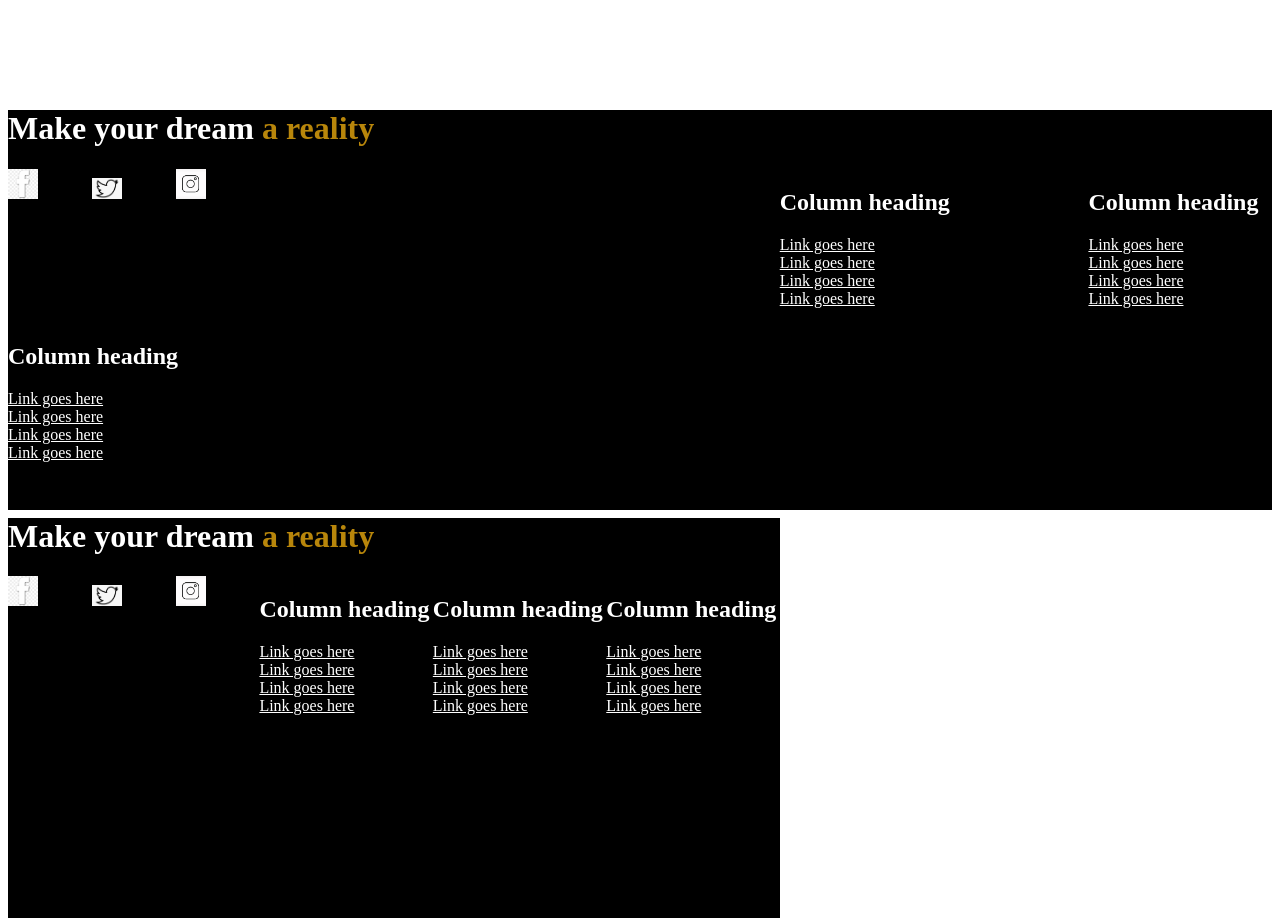
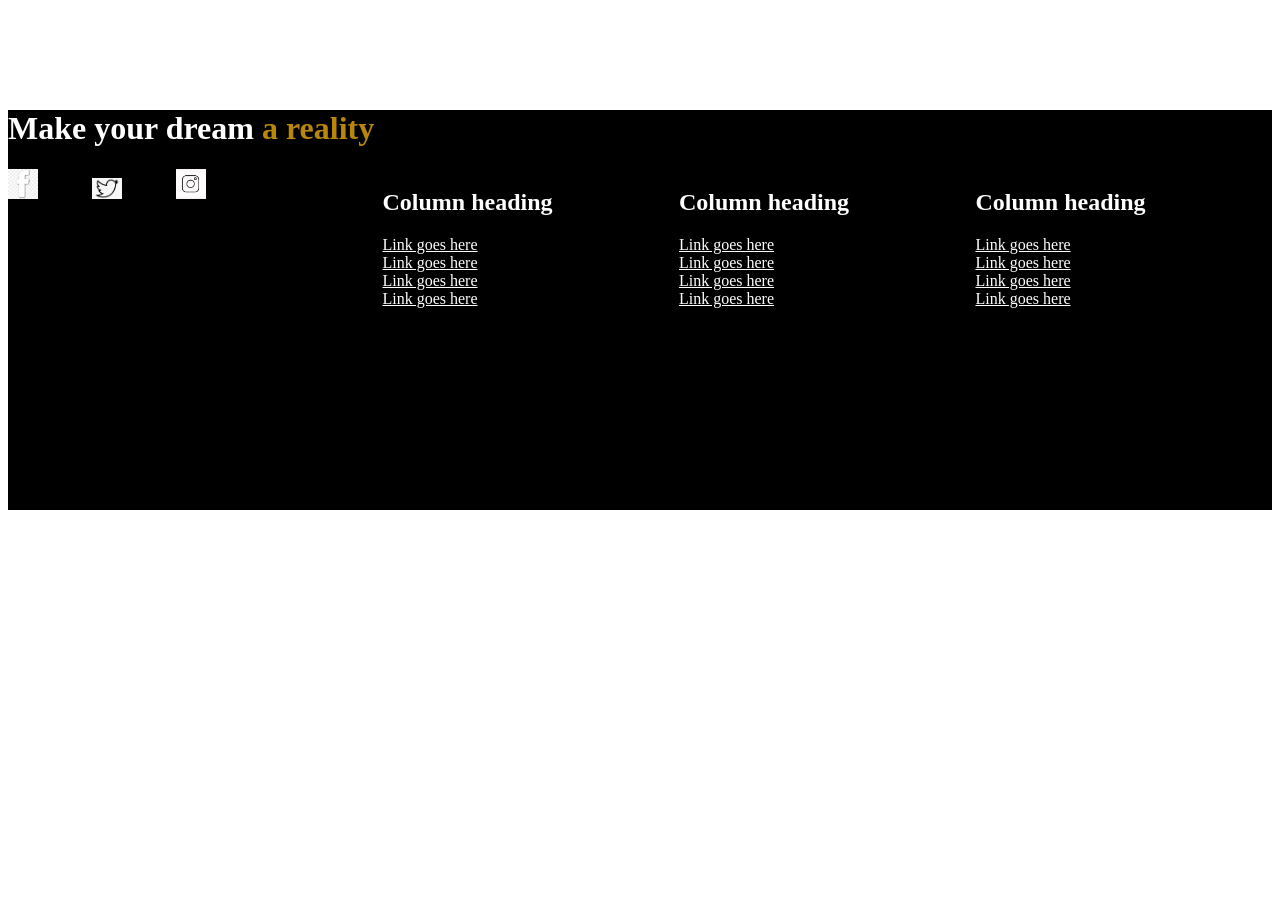
Before and after one commit to MarkBrianK/Select-Plug, a plain HTML site: page movers.html in a window 1280 px wide. Shown: the part 1972-2890 px from the top of the page. After the commit the page ends 2490 px from the top, so only its background shows below. Drawn offline with Linux system fonts and the light colour scheme.

Commit message:
Update movers.html

```diff
--- a/movers.html
+++ b/movers.html
@@ -167,44 +167,7 @@
             <a href="#">Link goes here</a>
         </p>
     </div>
-    <div class="container3">
-        <h1>Make your dream<span> a reality</span></h1>
-        <div class="grid-container3">
-            <div>
-                <div class="links">
-                    <img src="./Assets/Images/Facebook.png" alt="fb">
-                    <img src="./Assets/Images/Titwer.png" alt="tw">
-                    <img src="./Assets/Images/ig.png" alt="">
-                </div>
-            </div>
-            <div>
-                <h2>Column heading</h2>
-                <p>
-                    <a href="#">Link goes here</a> <br>
-                    <a href="#">Link goes here</a><br>
-                    <a href="#">Link goes here</a><br>
-                    <a href="#">Link goes here</a>
-                </p>
-            </div>
-<<<<<<< HEAD
-            <div>
-                <h2>Column heading</h2>
-                <p>
-                    <a href="#">Link goes here</a> <br>
-                    <a href="#">Link goes here</a><br>
-                    <a href="#">Link goes here</a><br>
-                    <a href="#">Link goes here</a>
-                </p>
-            </div>
-            <div>
-                <h2>Column heading</h2>
-                <p>
-                    <a href="#">Link goes here</a> <br>
-                    <a href="#">Link goes here</a><br>
-                    <a href="#">Link goes here</a><br>
-                    <a href="#">Link goes here</a>
-                </p>
-=======
+
             <div class="container3">
                 <h1>Make your dream<span> a reality</span></h1>
                 <div class="grid-container3">
@@ -243,7 +206,6 @@
                         </p>
                     </div>
                 </div>
->>>>>>> 949225a35e587ebf9b2c063491ebc07c4d49858e
             </div>
         </div>
     </div>
```
